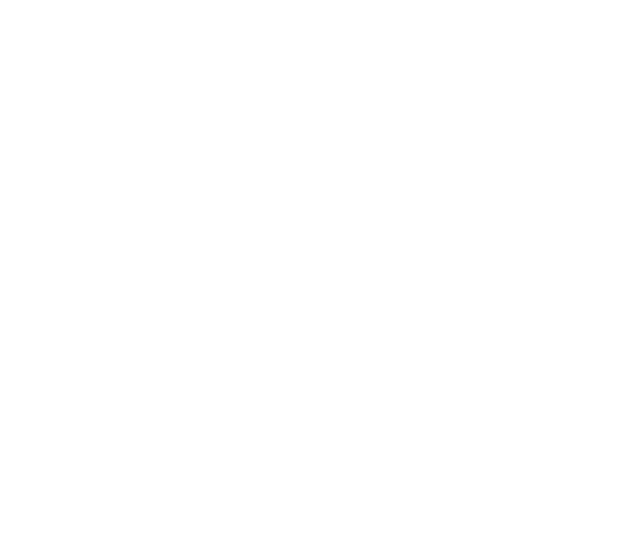
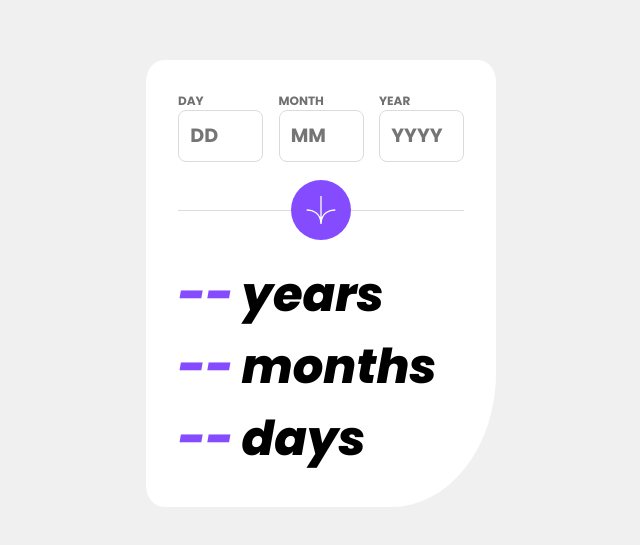
Before and after one commit to zeyd-inik/age-calculator-app, a Vue app: page / in a window 1280 px wide. Shown: the part 117-662 px from the top of the page, without its empty margins (319-959 px from the left). Built offline with nearby package versions, Linux system fonts and the light colour scheme.

Commit message:
cerate HTML & CSS codes

```diff
--- a/index.html
+++ b/index.html
@@ -4,6 +4,7 @@
         <meta charset="UTF-8" />
         <link rel="icon" href="/favicon.ico" />
         <meta name="viewport" content="width=device-width, initial-scale=1.0" />
+        <link rel="stylesheet" href="./src/assets/style.css" />
         <title>Age calculator app</title>
     </head>
     <body>
--- a/src/App.vue
+++ b/src/App.vue
@@ -1,6 +1,155 @@
 <script setup></script>
 <template>
-    <div></div>
+    <div class="app">
+        <main class="main">
+            <section class="entries_container">
+                <div class="entry">
+                    <label for="day">DAY</label>
+                    <input type="number" placeholder="DD" id="day" />
+                </div>
+                <div class="entry">
+                    <label for="mounth">MONTH</label>
+                    <input type="number" placeholder="MM" id="month" />
+                </div>
+                <div class="entry">
+                    <label for="year">YEAR</label>
+                    <input type="number" placeholder="YYYY" id="year" />
+                </div>
+            </section>
+            <!-- here -->
+            <section class="divider_container">
+                <div class="hr"></div>
+                <div class="img_container">
+                    <img src="./assets/images/icon-arrow.svg" alt="arrow" />
+                </div>
+            </section>
+            <section class="results">
+                <div class="result">
+                    <span class="line" id="year">--</span>
+                    <span>years</span>
+                </div>
+                <div class="result">
+                    <span class="line" id="months">--</span>
+                    <span>months</span>
+                </div>
+                <div class="result">
+                    <span class="line" id="days">--</span>
+                    <span>days</span>
+                </div>
+            </section>
+        </main>
+    </div>
 </template>
 
-<style lang="scss" scoped></style>
+<style lang="scss" scoped>
+.app {
+    background-color: $off_white;
+
+    min-height: 100vh;
+    padding: 1rem 0;
+
+    display: flex;
+    flex-direction: column;
+    justify-content: center;
+    align-items: center;
+
+    .main {
+        background-color: $white;
+
+        display: flex;
+        flex-direction: column;
+        gap: 3rem;
+
+        width: 350px;
+        padding: 2rem;
+        overflow: hidden;
+
+        border-radius: 5% 5% 30% 5%;
+        .entries_container {
+            display: flex;
+            justify-content: space-between;
+            gap: 0.2rem;
+
+            color: $smokey_grey;
+            .entry {
+                display: flex;
+                flex-direction: column;
+                align-items: flex-start;
+                justify-content: center;
+                label {
+                    font-size: 12px;
+                }
+                input[type='number'] {
+                    /* hide  number input arrows */
+                    &::-webkit-outer-spin-button,
+                    &::-webkit-inner-spin-button {
+                        -webkit-appearance: none;
+                    }
+
+                    width: 85px;
+                    height: 52px;
+                    padding-left: 0.7rem;
+
+                    font-size: 1.2rem;
+
+                    border-radius: 8px;
+                    border: 1px solid $light_grey;
+                    outline: none;
+
+                    &:focus {
+                        outline: 1px solid $purple;
+                        cursor: default !important;
+                    }
+
+                    &:hover {
+                        cursor: pointer;
+                    }
+                }
+            }
+        }
+        .divider_container {
+            position: relative;
+            .hr {
+                height: 1px;
+                background-color: $light_grey;
+            }
+            .img_container {
+                height: 60px;
+                width: 60px;
+                border-radius: 50%;
+                background-color: $purple;
+
+                position: absolute;
+                top: 50%;
+                left: 50%;
+                transform: translate(-50%, -50%);
+
+                display: flex;
+                justify-content: center;
+                align-items: center;
+
+                transition: all 0.3s ease;
+                &:hover {
+                    background-color: $off_black;
+                    cursor: pointer;
+                }
+
+                img {
+                    width: 30px;
+                }
+            }
+        }
+        .results {
+            font-style: italic;
+            font-weight: 800;
+            span {
+                font-size: 3rem;
+            }
+            .line {
+                color: $purple;
+                padding-right: 0.5rem;
+            }
+        }
+    }
+}
+</style>
--- /dev/null
+++ b/src/assets/main.scss
@@ -0,0 +1,21 @@
+/* Google Fonts */
+@import url('https://fonts.googleapis.com/css2?family=Poppins:ital,wght@0,700;1,400;1,800&display=swap');
+
+* {
+    margin: 0;
+    padding: 0;
+    box-sizing: border-box;
+
+    font-family: 'Poppins', sans-serif;
+    font-size: 32px;
+}
+/* Colors */
+
+$purple: hsl(259, 100%, 65%);
+$light_red: hsl(0, 100%, 67%);
+
+$white: hsl(0, 0%, 100%);
+$off_white: hsl(0, 0%, 94%);
+$light_grey: hsl(0, 0%, 86%);
+$smokey_grey: hsl(0, 1%, 44%);
+$off_black: hsl(0, 0%, 8%);
--- /dev/null
+++ b/src/assets/style.css
@@ -0,0 +1,5 @@
+* {
+    margin: 0;
+    padding: 0;
+    box-sizing: border-box;
+}
--- a/vite.config.js
+++ b/vite.config.js
@@ -1,14 +1,21 @@
-import { fileURLToPath, URL } from 'node:url'
+import { fileURLToPath, URL } from 'node:url';
 
-import { defineConfig } from 'vite'
-import vue from '@vitejs/plugin-vue'
+import { defineConfig } from 'vite';
+import vue from '@vitejs/plugin-vue';
 
 // https://vitejs.dev/config/
 export default defineConfig({
-  plugins: [vue()],
-  resolve: {
-    alias: {
-      '@': fileURLToPath(new URL('./src', import.meta.url))
-    }
-  }
-})
+    plugins: [vue()],
+    css: {
+        preprocessorOptions: {
+            scss: {
+                additionalData: '@import "./src/assets/main.scss";',
+            },
+        },
+    },
+    resolve: {
+        alias: {
+            '@': fileURLToPath(new URL('./src', import.meta.url)),
+        },
+    },
+});
```
Also changed, not shown: src/assets/images/icon-arrow.svg (added).
